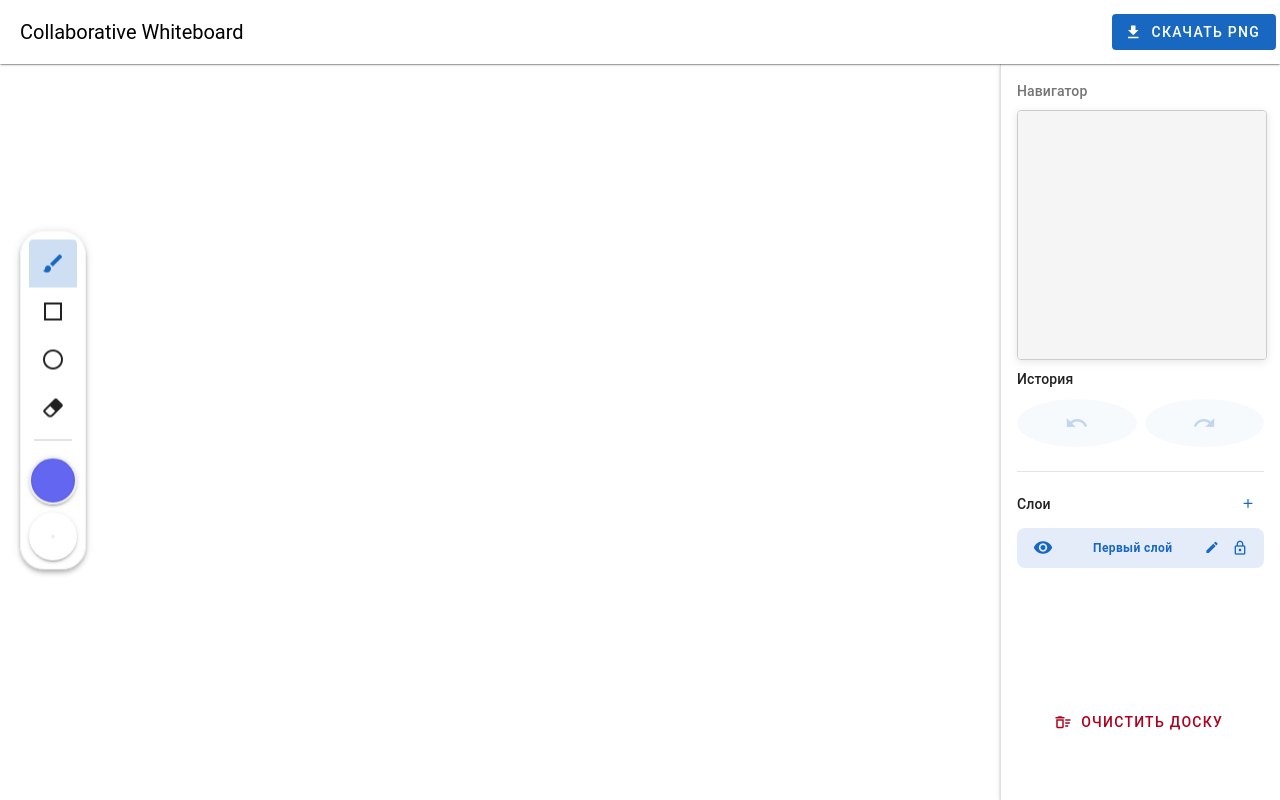
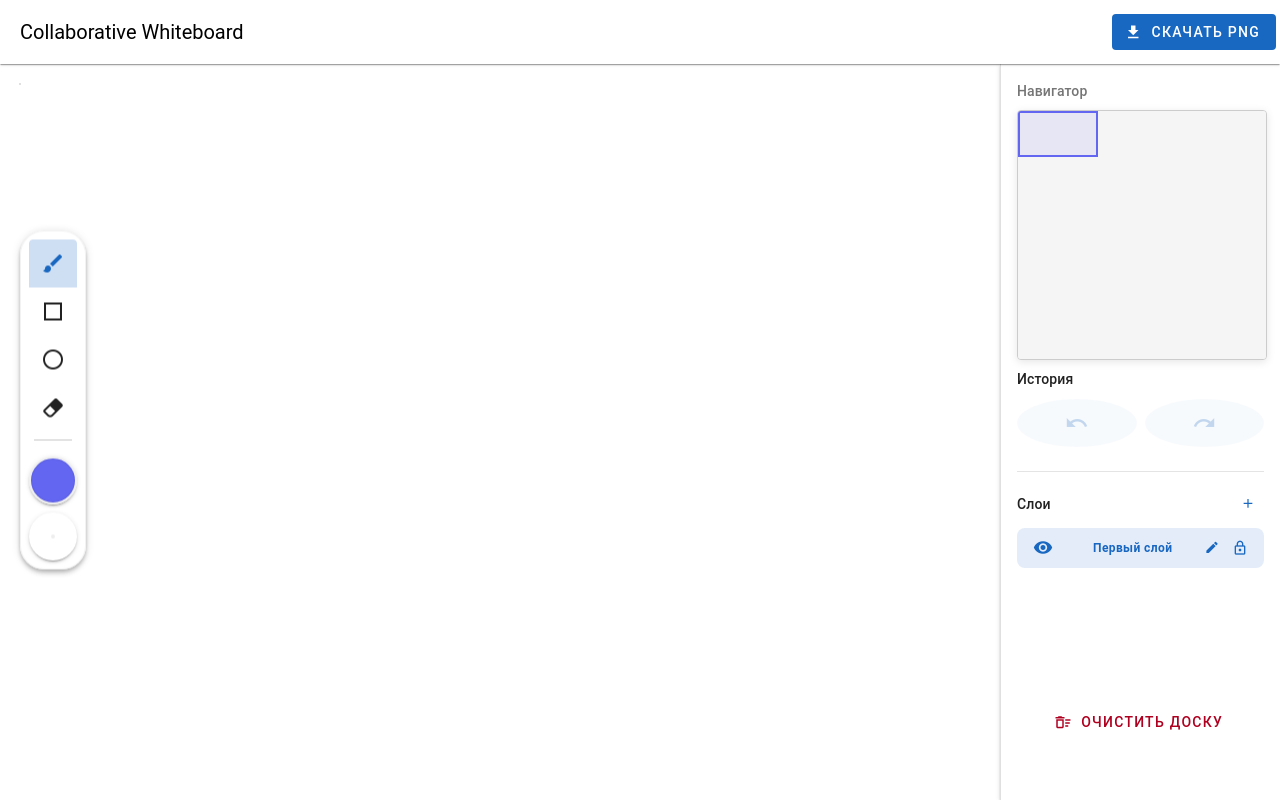
Before and after one commit to ManyakovS/realtime-whiteboard, a Vue app in the folder whiteboard-frontend/: page / in a window 1280 px wide. Built offline with nearby package versions, Linux system fonts and the light colour scheme.

Commit message:
feat: viewport, навигация по мини карте

```diff
--- /dev/null
+++ b/whiteboard-frontend/src/components/layout/Viewport.vue
@@ -0,0 +1,42 @@
+<template>
+  <div class="viewport-container" ref="container">
+    <div
+      class="canvas-scroll-content"
+      :style="{ width: store.WORLD_SIZE + 'px', height: store.WORLD_SIZE + 'px' }"
+    >
+      <slot></slot>
+    </div>
+  </div>
+</template>
+
+<script setup lang="ts">
+import { ref, onMounted } from 'vue';
+import { useWhiteboardStore } from '@/stores/whiteboard-store';
+import { useViewport } from '@/composables/useViewport';
+
+const store = useWhiteboardStore();
+const container = ref<HTMLElement | null>(null);
+const { initViewport } = useViewport();
+
+onMounted(() => {
+  if (container.value) {
+    initViewport(container.value);
+  }
+});
+</script>
+
+<style scoped>
+.viewport-container {
+  width: 100vw;
+  height: calc(100dvh - 64px);
+  max-height: calc(100dvh - 64px);;
+  overflow: auto;
+  cursor: crosshair;
+}
+
+.canvas-scroll-content {
+  position: relative;
+  background-color: white;
+  box-shadow: 0 0 40px rgba(0,0,0,0.1);
+}
+</style>
--- a/whiteboard-frontend/src/components/right-panel/MiniMap.vue
+++ b/whiteboard-frontend/src/components/right-panel/MiniMap.vue
@@ -1,19 +1,26 @@
 <template>
-  <div class="mini-map">
+  <v-card
+    variant="outlined"
+    class="mini-map"
+  >
     <canvas
       ref="miniMapCanvasRef"
       class="mini-map-canvas"
       :width="MINI_MAP_SIZE"
       :height="MINI_MAP_SIZE"
+      @mousedown="startNavigation"
     />
-  </div>
+    <MinimapViewportIndicator :width="MINI_MAP_SIZE" :height="MINI_MAP_SIZE" />
+  </v-card>
 </template>
 
 <script setup lang="ts">
 import { ref, computed, onMounted, onUnmounted, watch } from "vue";
 import { useWhiteboardStore } from "@/stores/whiteboard-store";
+import { useViewport } from '@/composables/useViewport';
 
 const store = useWhiteboardStore();
+const { handleMinimapAction } = useViewport();
 
 // Константы
 const MINI_MAP_SIZE = 250;
@@ -49,6 +56,23 @@ const renderMiniMap = async () => {
   }
 };
 
+const startNavigation = (e: MouseEvent) => {
+  const el = miniMapCanvasRef.value;
+  handleMinimapAction(e, el);
+
+  const onMove = (moveEvent: MouseEvent) => {
+    handleMinimapAction(moveEvent, el);
+  };
+
+  const onStop = () => {
+    window.removeEventListener('mousemove', onMove);
+    window.removeEventListener('mouseup', onStop);
+  };
+
+  window.addEventListener('mousemove', onMove);
+  window.addEventListener('mouseup', onStop);
+};
+
 watch(
   () => [
     store.historyApi?.currentIndex,
@@ -73,5 +97,6 @@ onMounted(() => {
   overflow: hidden;
   box-shadow: 0 2px 8px rgba(0, 0, 0, 0.1);
   background: #f5f5f5;
+  cursor: grab;
 }
 </style>
--- /dev/null
+++ b/whiteboard-frontend/src/components/right-panel/MinimapViewportIndicator.vue
@@ -0,0 +1,30 @@
+<template>
+  <div
+    class="minimap-indicator"
+    :style="getIndicatorStyle(width, height)"
+  ></div>
+</template>
+
+<script setup lang="ts">
+import { useViewport } from '@/composables/useViewport';
+
+defineProps<{
+  width: number;
+  height: number;
+}>();
+
+const { getIndicatorStyle } = useViewport();
+</script>
+
+<style scoped>
+.minimap-indicator {
+  position: absolute;
+  top: 0;
+  left: 0;
+  border: 2px solid #6366f1;
+  background-color: rgba(99, 102, 241, 0.1);
+  pointer-events: none; /* Чтобы не мешать кликам по самой карте */
+  will-change: transform;
+  z-index: 10;
+}
+</style>
--- a/whiteboard-frontend/src/components/whiteboard/CanvasBoard.vue
+++ b/whiteboard-frontend/src/components/whiteboard/CanvasBoard.vue
@@ -1,28 +1,15 @@
 <template>
-  <div class="viewport" ref="viewportRef">
-    <div
-      class="canvas-wrapper"
-      :style="{ width: store.WORLD_SIZE + 'px', height: store.WORLD_SIZE + 'px' }"
-    >
-      <canvas
-        ref="canvasRef"
-        v-for="layer in store.layers"
-        :key="layer.id"
-        :id="'layer-' + layer.id"
-        :width="store.WORLD_SIZE"
-        :height="store.WORLD_SIZE"
-        :class="['layer-canvas', { 'active-layer': store.activeLayerId === layer.id }]"
-        :style="{
+  <Viewport>
+    <div class="canvas-wrapper" :style="{ width: store.WORLD_SIZE + 'px', height: store.WORLD_SIZE + 'px' }">
+      <canvas ref="canvasRef" v-for="layer in store.layers" :key="layer.id" :id="'layer-' + layer.id"
+        :width="store.WORLD_SIZE" :height="store.WORLD_SIZE"
+        :class="['layer-canvas', { 'active-layer': store.activeLayerId === layer.id }]" :style="{
           zIndex: layer.id,
           visibility: layer.visible ? 'visible' : 'hidden',
           pointerEvents: store.activeLayerId === layer.id ? 'auto' : 'none'
-        }"
-        @mousedown="handleStart"
-        @mousemove="handleMove"
-        @mouseup="handleEnd"
-      />
+        }" @mousedown="handleStart" @mousemove="handleMove" @mouseup="handleEnd" />
     </div>
-  </div>
+  </Viewport>
 </template>
 
 <script setup lang="ts">
@@ -32,31 +19,20 @@ import { useWhiteboard } from '@/composables/useWhiteboard';
 const store = useWhiteboardStore();
 
 const canvasRef = ref<HTMLCanvasElement | null>(null);
-const viewportRef = ref<HTMLDivElement | null>(null);
 
 const { initCanvas, handleStart, handleMove, handleEnd } = useWhiteboard();
 
 onMounted(() => {
   if (canvasRef.value) {
     initCanvas(canvasRef.value[0]);
-    viewportRef.value.scrollLeft = (store.WORLD_SIZE - window.innerWidth) / 2;
-    viewportRef.value.scrollTop = (store.WORLD_SIZE - window.innerHeight) / 2;
   }
 });
 </script>
 
 <style scoped>
-.viewport {
-  width: 100vw;
-  height: calc(100dvh - 64px);
-  max-height: calc(100dvh - 64px);;
-  overflow: auto;
-  cursor: crosshair;
-}
-
 .canvas-wrapper {
   position: relative;
-  box-shadow: 0 0 50px rgba(0,0,0,0.1);
+  box-shadow: 0 0 50px rgba(0, 0, 0, 0.1);
   user-select: none;
   touch-action: none;
   background-image:
--- /dev/null
+++ b/whiteboard-frontend/src/composables/useViewport.ts
@@ -0,0 +1,84 @@
+import { ref, reactive } from 'vue';
+import { useWhiteboardStore } from '@/stores/whiteboard-store';
+
+// Создаем состояние вне функции, чтобы оно было единым (Singleton)
+const state = reactive({
+  scrollX: 0,
+  scrollY: 0,
+  viewWidth: 0,
+  viewHeight: 0,
+});
+
+const viewportRef = ref<HTMLElement | null>(null);
+
+export function useViewport() {
+  const store = useWhiteboardStore();
+
+  const initViewport = (el: HTMLElement) => {
+    viewportRef.value = el;
+    update();
+    el.addEventListener('scroll', update);
+    window.addEventListener('resize', update);
+  };
+
+  const update = () => {
+    if (!viewportRef.value) return;
+    state.scrollX = viewportRef.value.scrollLeft;
+    state.scrollY = viewportRef.value.scrollTop;
+    state.viewWidth = viewportRef.value.clientWidth;
+    state.viewHeight = viewportRef.value.clientHeight;
+  };
+
+  const scrollTo = (x: number, y: number) => {
+    if (!viewportRef.value) return;
+    viewportRef.value.scrollLeft = x - state.viewWidth / 2;
+    viewportRef.value.scrollTop = y - state.viewHeight / 2;
+  };
+
+  const getIndicatorStyle = (minimapWidth: number, minimapHeight: number) => {
+    const scaleX = minimapWidth / store.WORLD_SIZE;
+    const scaleY = minimapHeight / store.WORLD_SIZE;
+
+    return {
+      width: `${state.viewWidth * scaleX}px`,
+      height: `${state.viewHeight * scaleY}px`,
+      transform: `translate(${state.scrollX * scaleX}px, ${state.scrollY * scaleY}px)`,
+    };
+  };
+
+  /**
+   * Метод для навигации через мини-карту
+   * @param e - MouseEvent из мини-карты
+   * @param minimapEl - Элемент мини-карты (холст или контейнер)
+   */
+  const handleMinimapAction = (e: MouseEvent, minimapEl: HTMLElement | null) => {
+    if (!minimapEl || !viewportRef.value) return;
+
+    // 1. Получаем физические размеры мини-карты в DOM
+    const rect = minimapEl.getBoundingClientRect();
+
+    // 2. Рассчитываем масштаб (World / DOM)
+    // Используем ширину, так как пропорции холста и миникарты обычно совпадают
+    const scale = store.WORLD_SIZE / rect.width;
+
+    // 3. Вычисляем координаты клика относительно мини-карты
+    const clickX = e.clientX - rect.left;
+    const clickY = e.clientY - rect.top;
+
+    // 4. Переводим в мировые координаты
+    const worldX = clickX * scale;
+    const worldY = clickY * scale;
+
+    // 5. Выполняем перемещение
+    scrollTo(worldX, worldY);
+  };
+
+  return {
+    ...reactive(state),
+    viewportRef,
+    initViewport,
+    scrollTo,
+    getIndicatorStyle,
+    handleMinimapAction,
+  };
+}
```
